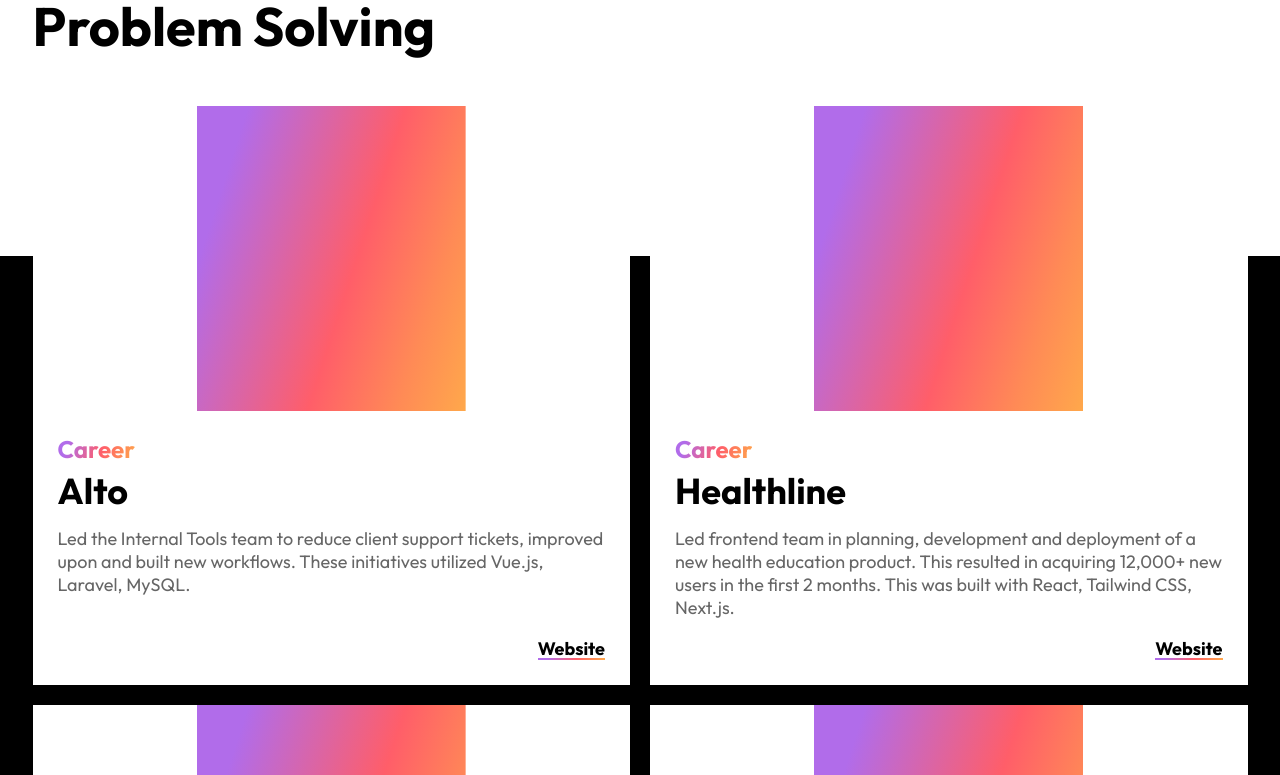
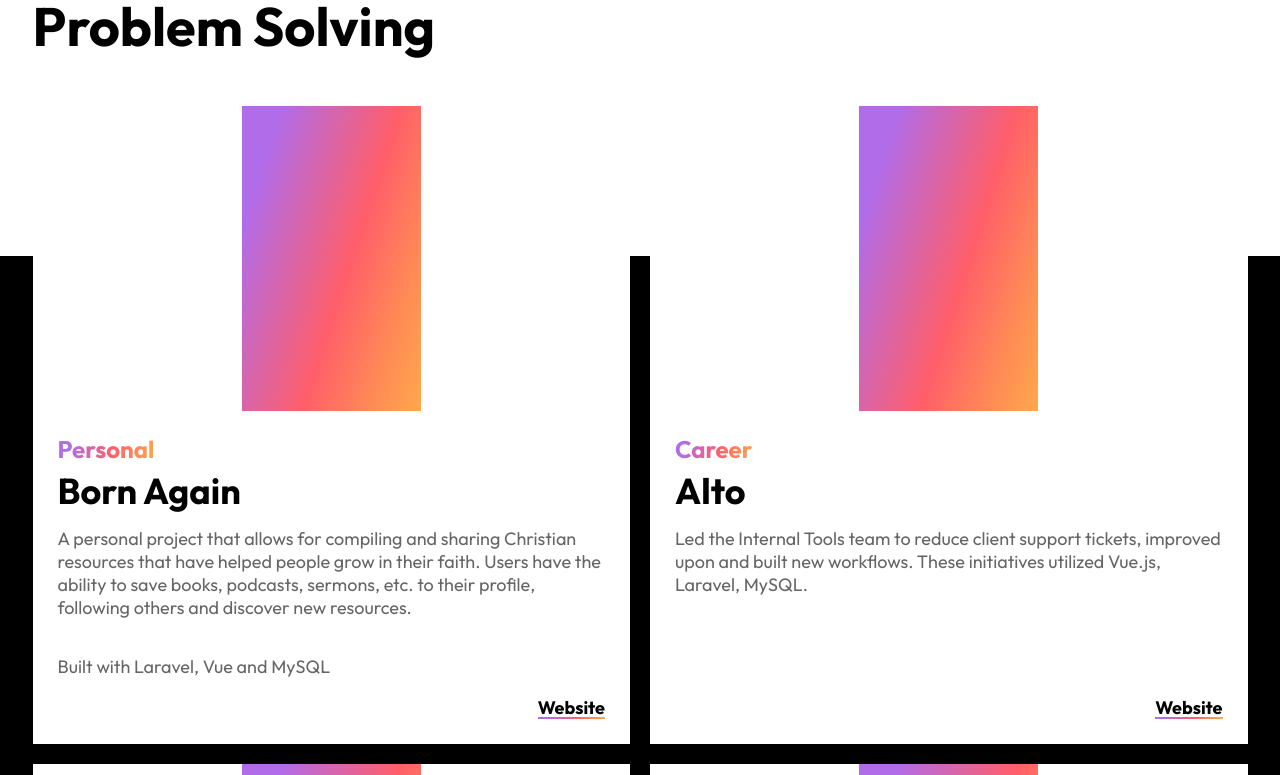
Before and after one commit to corbinmj16/corbin, a Next.js app: page / in a window 1280 px wide. Shown: the part 1585-2360 px from the top of the page. Built offline with nearby package versions, Linux system fonts and the light colour scheme.

Commit message:
add dealer tire and born again

```diff
--- a/components/ProjectSection.js
+++ b/components/ProjectSection.js
@@ -13,11 +13,29 @@
           <li className="project">
             <div
                 className="project__image"
-              style={{ backgroundImage: `url('Alto.svg'); background-color: #0c6b5b` }}></div>
+                style={ { backgroundImage: `url('born_again_logo.jpg'); background-color: #fff` } }
+            ></div>
+            <div className="project__content">
+              <h5 className="font-gradient project__category">Personal</h5>
+              <h3 className="project__title">Born Again</h3>
+              <p className="project__desc">A personal project that allows for compiling and sharing Christian resources that have helped people grow in their faith. Users have the ability to save books, podcasts, sermons, etc. to their profile, following others and discover new resources.</p>
+              <p>Built with Laravel, Vue and MySQL</p>
+              <div className="project__buttons">
+                <a className="project__link" href="https://bornagain.app" target="_blank">Website</a>
+              </div>
+            </div>
+          </li>
+          <li className="project">
+            <div
+                className="project__image"
+                style={ { backgroundImage: `url('Alto.svg'); background-color: #0c6b5b` } }
+            ></div>
             <div className="project__content">
               <h5 className="font-gradient project__category">Career</h5>
               <h3 className="project__title">Alto</h3>
-              <p className="project__desc">Led the Internal Tools team to reduce client support tickets, improved upon and built new workflows. These initiatives utilized Vue.js, Laravel, MySQL.</p>
+              <p className="project__desc">Led the Internal Tools team to reduce client support tickets, improved upon
+                                           and built new workflows. These initiatives utilized Vue.js, Laravel,
+                                           MySQL.</p>
               <div className="project__buttons">
                 <a className="project__link" href="https://www.altoira.com/" target="_blank">Website</a>
               </div>
@@ -26,11 +44,14 @@
           <li className="project">
             <div
                 className="project__image"
-              style={{ backgroundImage: `url('hl_logo.jpg'); background-color: #fff` }}></div>
+                style={ { backgroundImage: `url('hl_logo.jpg'); background-color: #fff` } }
+            ></div>
             <div className="project__content">
               <h5 className="font-gradient project__category">Career</h5>
               <h3 className="project__title">Healthline</h3>
-              <p className="project__desc">Led frontend team in planning, development and deployment of a new health education product. This resulted in acquiring 12,000+ new users in the first 2 months. This was built with React, Tailwind CSS, Next.js.</p>
+              <p className="project__desc">Led frontend team in planning, development and deployment of a new health
+                                           education product. This resulted in acquiring 12,000+ new users in the first
+                                           2 months. This was built with React, Tailwind CSS, Next.js.</p>
               <div className="project__buttons">
                 <a className="project__link" href="https://www.healthline.com" target="_blank">Website</a>
               </div>
@@ -39,11 +60,14 @@
           <li className="project">
             <div
                 className="project__image"
-              style={{ backgroundImage: `url('bezzy_logo.png'); background-color: #fff` }}></div>
+                style={ { backgroundImage: `url('bezzy_logo.png'); background-color: #fff` } }
+            ></div>
             <div className="project__content">
               <h5 className="font-gradient project__category">Career</h5>
               <h3 className="project__title">Bezzy (Healthline)</h3>
-              <p className="project__desc">Individual contributor on this social network for chronic illnesses. This was both a web app and native iOS/Android app. The web app was built with React/Next.js and the native apps were built with React Native.</p>
+              <p className="project__desc">Individual contributor on this social network for chronic illnesses. This was
+                                           both a web app and native iOS/Android app. The web app was built with
+                                           React/Next.js and the native apps were built with React Native.</p>
               <div className="project__buttons">
                 <a className="project__link" href="https://www.healthline.com" target="_blank">Website</a>
               </div>
@@ -52,11 +76,14 @@
           <li className="project">
             <div
                 className="project__image"
-              style={{ backgroundImage: `url('pf_logo.png'); background-color: #5c2e7c` }}></div>
+                style={ { backgroundImage: `url('pf_logo.png'); background-color: #5c2e7c` } }
+            ></div>
             <div className="project__content">
               <h5 className="font-gradient project__category">Career</h5>
               <h3 className="project__title">Physician Finder</h3>
-              <p className="project__desc">I was apart of a team that built the frontend of this tool. It was built with Vue.js. Web accessibility was a huge factor with this project and I learned so much doing it.</p>
+              <p className="project__desc">I was apart of a team that built the frontend of this tool. It was built with
+                                           Vue.js. Web accessibility was a huge factor with this project and I learned
+                                           so much doing it.</p>
               <div className="project__buttons">
                 <a className="project__link" href="https://www.novanthealth.org/pf/" target="_blank">Website</a>
               </div>
@@ -65,26 +92,38 @@
           <li className="project">
             <div
                 className="project__image"
-              style={{ backgroundImage: `url('scc_logo.png'); background-color: #373737` }}></div>
+                style={ { backgroundImage: `url('scc_logo.png'); background-color: #373737` } }
+            ></div>
             <div className="project__content">
               <h5 className="font-gradient section-subtitle project__category">Freelance</h5>
               <h3 className="project__title">Step Change Consulting</h3>
-              <p className="project__desc">This is a POC for an order-request system to improve efficiency in a factory my father-in-law runs. This is built with React/Next.js, Supabase (database) and Tailwind.</p>
+              <p className="project__desc">This is a POC for an order-request system to improve efficiency in a factory
+                                           my father-in-law runs. This is built with React/Next.js, Supabase (database)
+                                           and Tailwind.</p>
               <div className="project__buttons">
-                <a className="project__link" href="https://github.com/corbinmj16/step-change-requests" target="_blank">Github</a>
+                <a className="project__link"
+                   href="https://github.com/corbinmj16/step-change-requests"
+                   target="_blank"
+                >Github</a>
               </div>
             </div>
           </li>
           <li className="project">
             <div
                 className="project__image"
-              style={{ backgroundImage: `url('steel_logo.png'); background-color: #bf1e2e` }}></div>
+                style={ { backgroundImage: `url('steel_logo.png'); background-color: #bf1e2e` } }
+            ></div>
             <div className="project__content">
               <h5 className="font-gradient section-subtitle project__category">Freelance</h5>
               <h3 className="project__title">Steel Virtue Group</h3>
-              <p className="project__desc">This was a freelance project for a guns and ammo dealer. I used their 3rd party inventory management API to populate the website with their products. This was built with React/Next.js.</p>
+              <p className="project__desc">This was a freelance project for a guns and ammo dealer. I used their 3rd
+                                           party inventory management API to populate the website with their products.
+                                           This was built with React/Next.js.</p>
               <div className="project__buttons">
-                <a className="project__link" href="https://github.com/corbinmj16/steel-virtue-website" target="_blank">Github</a>
+                <a className="project__link"
+                   href="https://github.com/corbinmj16/steel-virtue-website"
+                   target="_blank"
+                >Github</a>
               </div>
             </div>
           </li>
--- a/components/WorkSection.js
+++ b/components/WorkSection.js
@@ -5,7 +5,29 @@
         <h2>💼 Work Experience</h2>
         <ul className="work">
           <li className="work-item">
-            <img className="work-item__logo" src="Alto.svg" style={{ backgroundColor: '#0c6b5b' }}/>
+            <img className="work-item__logo" src="dealer_tire_logo.jpeg" style={ { backgroundColor: '#5c2e7c' } } />
+            <div className="work-item__content">
+              <h4 className="work-item__company">Dealer Tire</h4>
+              <ul>
+                <li>
+                  <p className="work-item__job">Senior Frontend Developer</p>
+                  <p className="work-item__dates">June 2023 - Current</p>
+                </li>
+              </ul>
+              <div className="work-item__buttons">
+                <a className="work-item__link"
+                   href="https://www.linkedin.com/company/dealer-tire/mycompany/verification/"
+                   target="_blank"
+                >LinkedIn</a>
+                <a className="work-item__link" href="https://www.dealertire.com/"
+                   target="_blank"
+                >Website</a>
+              </div>
+            </div>
+            <span className="work-item__border"></span>
+          </li>
+          <li className="work-item">
+            <img className="work-item__logo" src="Alto.svg" style={ { backgroundColor: '#0c6b5b' } } />
             <div className="work-item__content">
               <h4 className="work-item__company">Alto</h4>
               <ul>
@@ -15,9 +37,13 @@
                 </li>
               </ul>
               <div className="work-item__buttons">
-                <a className="work-item__link" href="https://www.linkedin.com/company/altoira/mycompany/" target="_blank">LinkedIn</a>
+                <a className="work-item__link"
+                   href="https://www.linkedin.com/company/altoira/mycompany/"
+                   target="_blank"
+                >LinkedIn</a>
                 <a className="work-item__link" href="https://www.altoira.com/"
-                  target="_blank">Website</a>
+                   target="_blank"
+                >Website</a>
               </div>
             </div>
             <span className="work-item__border"></span>
@@ -37,9 +63,13 @@
                 </li>
               </ul>
               <div className="work-item__buttons">
-                <a className="work-item__link" href="https://www.linkedin.com/company/red-ventures/mycompany/" target="_blank">LinkedIn</a>
+                <a className="work-item__link"
+                   href="https://www.linkedin.com/company/red-ventures/mycompany/"
+                   target="_blank"
+                >LinkedIn</a>
                 <a className="work-item__link" href="https://www.redventures.com/"
-                  target="_blank">Website</a>
+                   target="_blank"
+                >Website</a>
               </div>
             </div>
             <span className="work-item__border"></span>
@@ -72,7 +102,10 @@
                 </li>
               </ul>
               <div className="work-item__buttons">
-                <a className="work-item__link" href="https://www.linkedin.com/company/tag-communications/" target="_blank">LinkedIn</a>
+                <a className="work-item__link"
+                   href="https://www.linkedin.com/company/tag-communications/"
+                   target="_blank"
+                >LinkedIn</a>
                 <a className="work-item__link" href="https://tagteamagency.com/" target="_blank">
                   Website
                 </a>
@@ -91,7 +124,10 @@
                 </li>
               </ul>
               <div className="work-item__buttons">
-                <a className="work-item__link" href="https://www.linkedin.com/company/lee-enterprises/" target="_blank">LinkedIn</a>
+                <a className="work-item__link"
+                   href="https://www.linkedin.com/company/lee-enterprises/"
+                   target="_blank"
+                >LinkedIn</a>
                 <a className="work-item__link" href="https://lee.net/" target="_blank">
                   Website
                 </a>
--- a/styles/scss/_projects.scss
+++ b/styles/scss/_projects.scss
@@ -35,8 +35,8 @@
     height: 305px;
     background: $gradient;
     background-position: center;
-    background-size: 45%;
     background-repeat: no-repeat;
+    background-size: 30%;
   }
 
   &__content {
```
Also changed, not shown: public/born_again_logo.jpg (added), public/dealer_tire_logo.jpeg (added). Lines whose indentation alone changed are shown as unchanged.
